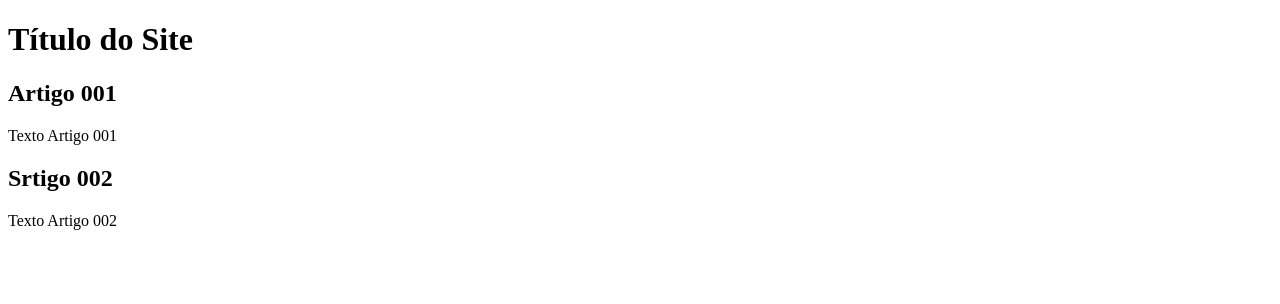
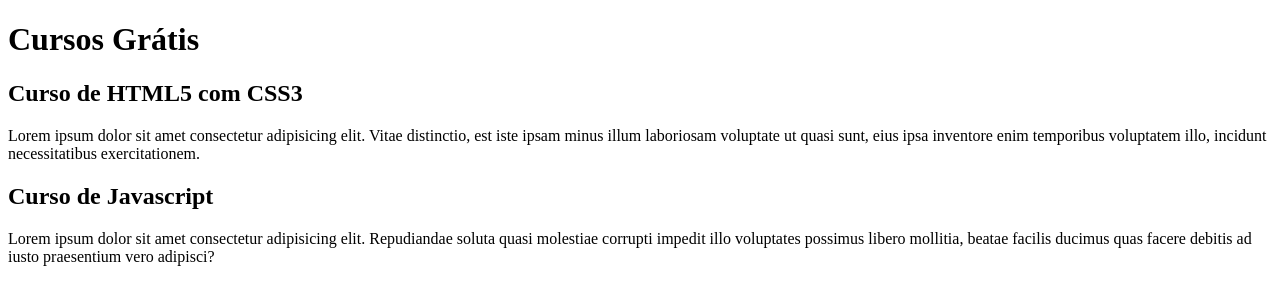
Before and after one commit to BrunoChaves1/projeto-site, a plain HTML site: page index.html in a window 1280 px wide. Drawn offline with Linux system fonts and the light colour scheme.

Commit message:
comecei a escrever o conteúdo

```diff
--- a/index.html
+++ b/index.html
@@ -4,21 +4,21 @@
     <meta charset="UTF-8">
     <meta http-equiv="X-UA-Compatible" content="IE=edge">
     <meta name="viewport" content="width=device-width, initial-scale=1.0">
-    <title>Titulo do Site</title>
+    <title></title>
 </head>
 <body>
     <main>
 
         <header>
-            <h1>Título do Site</h1>
+            <h1>Cursos Grátis</h1>
         </header>
         <article>
-            <h2>Artigo 001</h2>
-            <p>Texto Artigo 001</p>
+            <h2>Curso de HTML5 com CSS3</h2>
+            <p>Lorem ipsum dolor sit amet consectetur adipisicing elit. Vitae distinctio, est iste ipsam minus illum laboriosam voluptate ut quasi sunt, eius ipsa inventore enim temporibus voluptatem illo, incidunt necessitatibus exercitationem.</p>
         </article>
         <article>
-            <h2>Srtigo 002</h2>
-            Texto Artigo 002
+            <h2>Curso de Javascript</h2>
+            <p>Lorem ipsum dolor sit amet consectetur adipisicing elit. Repudiandae soluta quasi molestiae corrupti impedit illo voluptates possimus libero mollitia, beatae facilis ducimus quas facere debitis ad iusto praesentium vero adipisci?</p>
         </article>
     </main>
 </body>
```
